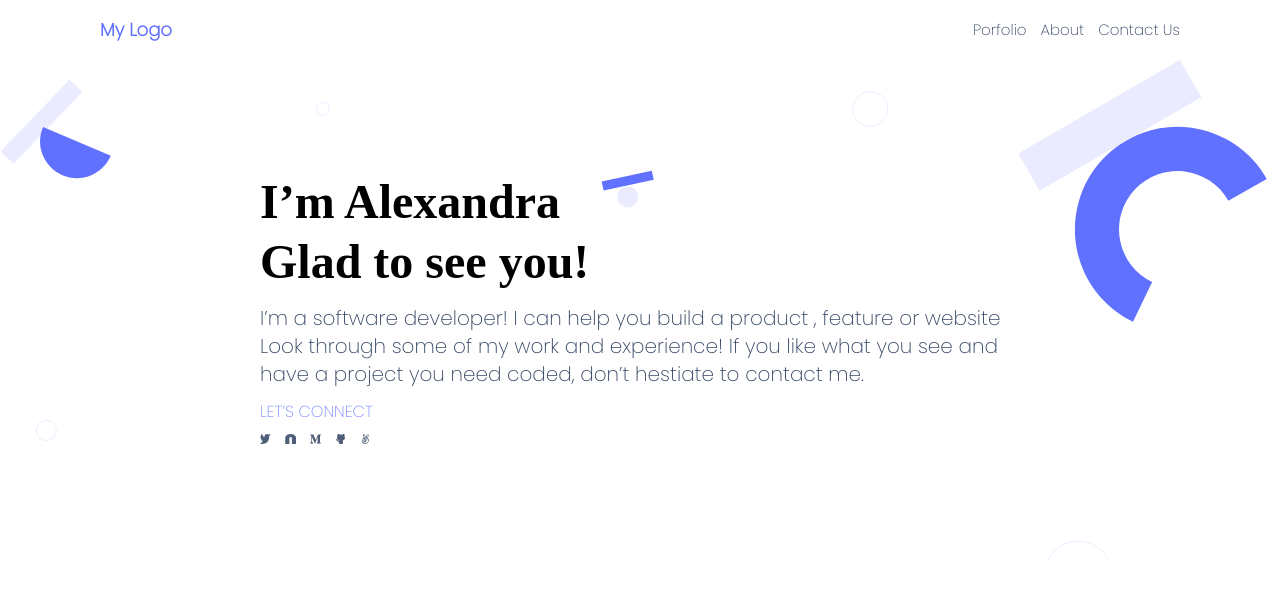
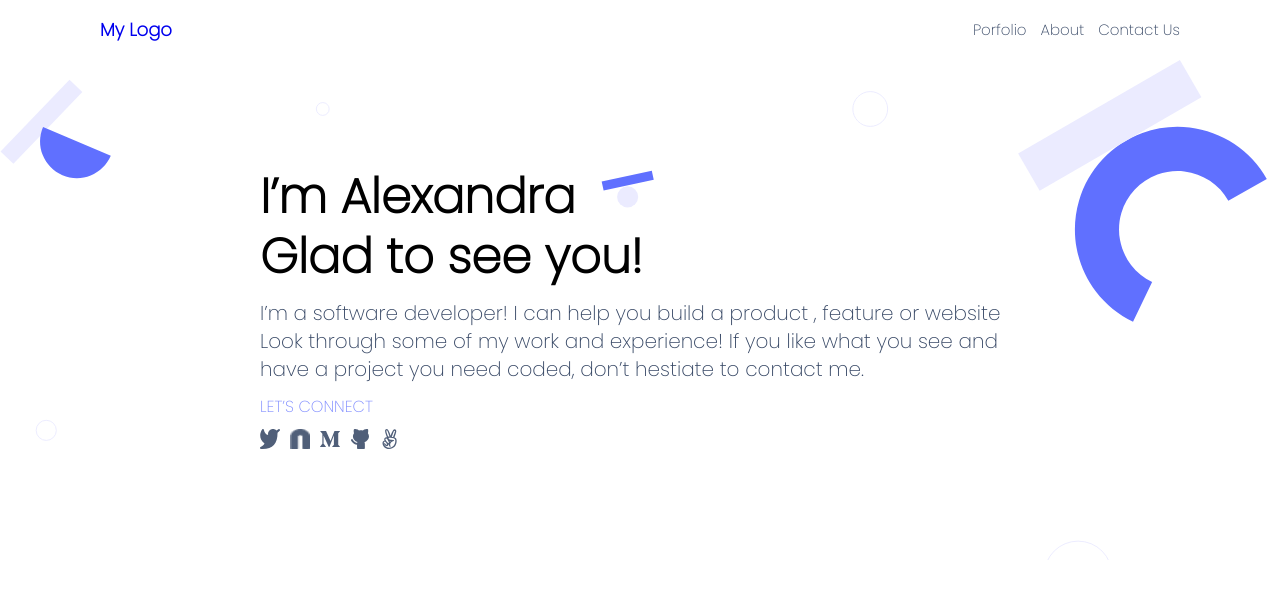
Before and after one commit to ogiogiovictor/microverse_porfolio_project, a website: page index.html in a window 1280 px wide. Drawn offline with Linux system fonts and the light colour scheme.

Commit message:
Adjusted the main.css file to reflex reviewers comments

```diff
--- a/index.html
+++ b/index.html
@@ -12,7 +12,7 @@
     <header>
       <div class="main-header">
           <div class="Logo">
-            My Logo
+            <a href="#">My Logo</a>
           </div>
 
             <nav>
@@ -39,15 +39,15 @@
           <div class="main-slide">
             <h1>I’m Alexandra<br/>
               Glad to see you!</h1>
-            <p class="slide-text">I’m a software developer! I can help you build a product , feature or website Look through some of my work and experience! If you like what you see and have a project you need coded, don’t hestiate to contact me.</p>
-            <p class="connect">LET’S CONNECT</p>
-            <div class="social-media">
-              <span><img src="images/twitter.svg" alt="twitter" /></span>
-              <span><img src="images/Vector.png" alt="linkedin" /></span>
-              <span><img src="images/medium.svg" alt="medium" /></span>
-              <span><img src="images/github.svg" alt="github" /></span>
-              <span><img src="images/angellist.svg" alt="angellist" /></span>
-            </div>
+            <h2 class="slide-text">I’m a software developer! I can help you build a product , feature or website Look through some of my work and experience! If you like what you see and have a project you need coded, don’t hestiate to contact me.</h2>
+            <h3 class="connect">LET’S CONNECT</h3>
+            <ul class="social-media">
+              <li><a href="#" alt="twitter"><img src="images/twitter.svg" alt="twitter" /></a></li>
+              <li><a href="#" alt="linkedin"><img src="images/Vector.png" alt="linkedin" /></a></li>
+              <li><a href="#" alt="medium"><img src="images/medium.svg" alt="medium" /></a></li>
+              <li><a href="#" alt="github"><img src="images/github.svg" alt="github" /></a></li>
+              <li><a href="#" alt="angellist"><img src="images/angellist.svg" alt="angellist" /></a></li>
+            </ul>
           </div>
 
         </div>
--- a/main.css
+++ b/main.css
@@ -4,6 +4,14 @@
   margin: 0;
   padding: 0;
   box-sizing: border-box;
+}
+
+:root {
+  --font: 'Poppins', sans-serif;
+}
+
+h1 {
+  font-family: var(--font);
 }
 
 /******************* HEADER SECTION WITH NAVIGATION LIST *************************/
@@ -16,7 +24,7 @@
 }
 
 .main-header .Logo {
-  font-family: 'Poppins', sans-serif;
+  font-family: var(--font);
   font-style: normal;
   font-weight: 700;
   font-size: 18px;
@@ -25,7 +33,7 @@
 }
 
 .bar-bar ul li a {
-  font-family: 'Poppins', sans-serif;
+  font-family: var(--font);
   font-style: normal;
   font-weight: 500;
   font-size: 15px;
@@ -33,6 +41,10 @@
   color: #344563;
   text-decoration: none;
   cursor: pointer;
+}
+
+.main-header .Logo a {
+  text-decoration: none;
 }
 
 .bar-bar ul li a:hover {
@@ -65,30 +77,18 @@
   font-size: 20px;
   line-height: 28px;
   font-style: normal;
-  font-family: 'Poppins', sans-serif;
+  font-family: var(--font);
   color: #344563;
   margin: 12px 0;
 }
 
 .connect {
-  font-family: 'Poppins', sans-serif;
+  font-family: var(--font);
   font-style: normal;
   font-weight: 500;
   font-size: 16px;
   line-height: 24px;
   color: #7f8cff;
-}
-
-.social-media span img {
-  width: 21px;
-  height: 20px;
-  padding-top: 10px;
-  padding-right: 10px;
-}
-
-.main-section-area h1 {
-  font-size: 48px;
-  line-height: 60px;
 }
 
 ul {
@@ -98,6 +98,28 @@ ul {
 li {
   display: inline-block;
   padding-left: 10px;
+}
+
+.social-media {
+  display: flex;
+  flex-direction: row;
+}
+
+.social-media img {
+  width: 19.99px;
+  height: 19.99px;
+}
+
+.social-media li {
+  padding-top: 10px;
+  cursor: pointer;
+  padding-left: 0;
+  padding-right: 10px;
+}
+
+.main-section-area h1 {
+  font-size: 48px;
+  line-height: 60px;
 }
 
 @media only screen and (max-width: 600px) {
```
Also changed, not shown: README.md, 1 other file.
